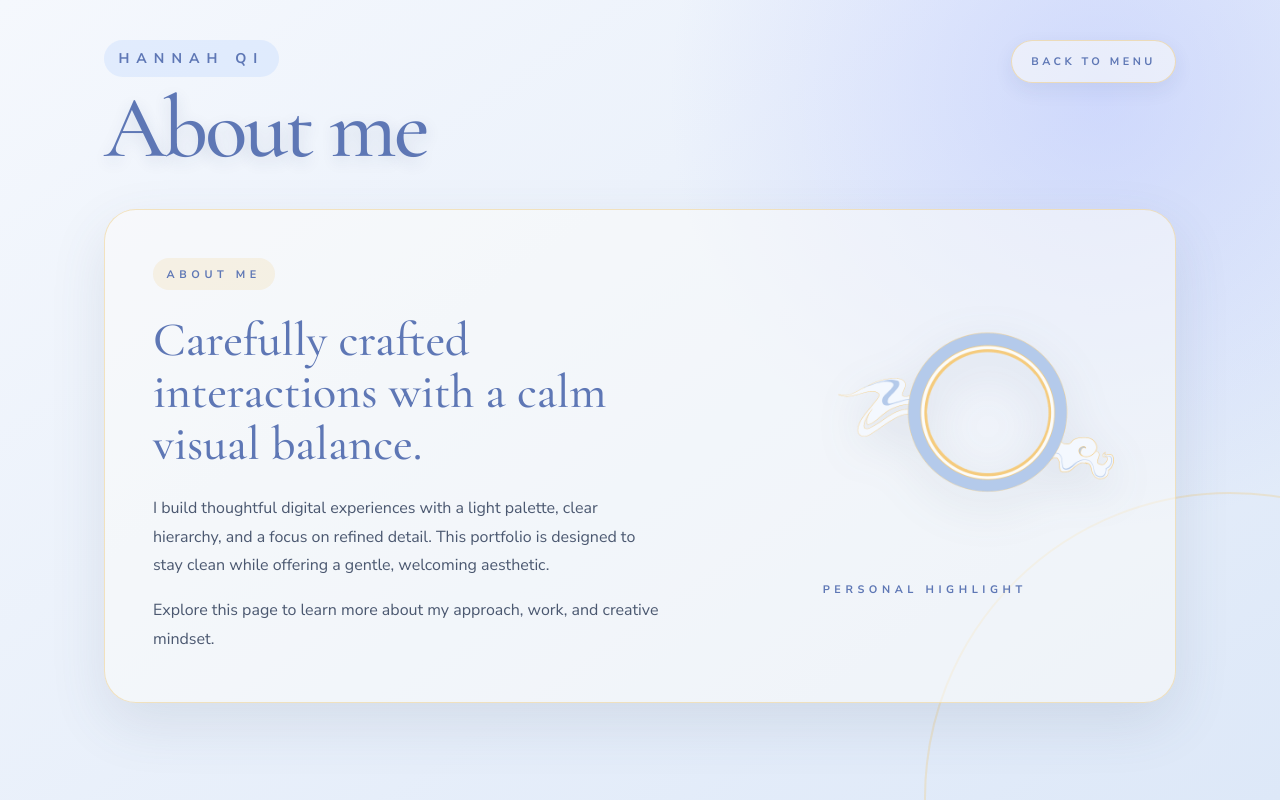
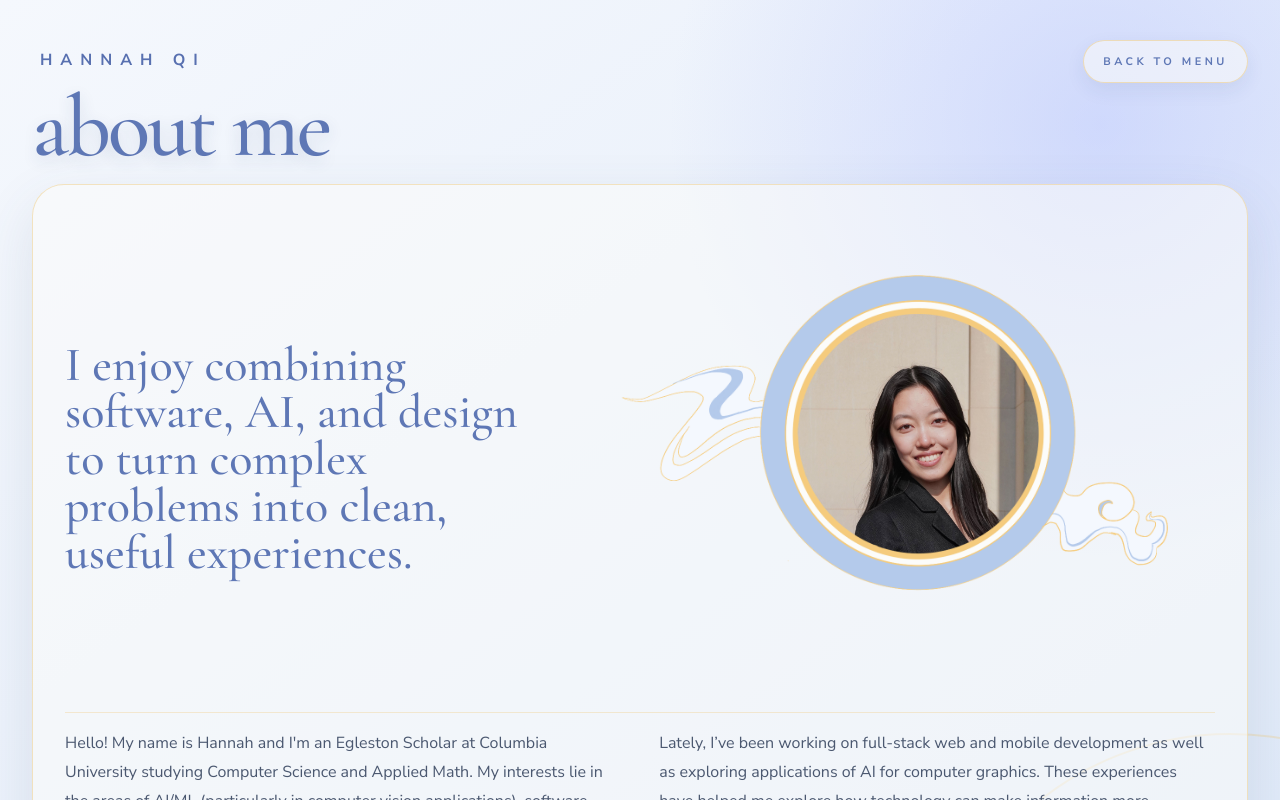
Before and after one commit to qiise/portfolio, a React (Vite) app: page /about in a window 1280 px wide. Shown: the top 800 px of the page. Built offline with nearby package versions, Linux system fonts and the light colour scheme.

Commit message:
about page content added

```diff
--- a/src/components/PortfolioLayout.jsx
+++ b/src/components/PortfolioLayout.jsx
@@ -7,11 +7,6 @@ function PortfolioLayout({ title, children, isMenu = false }) {
         <div>
           <p className="brand">{isMenu ? 'Hannah Qi' : 'Hannah Qi'}</p>
           <h1>{title}</h1>
-          <p>
-            {isMenu
-              ? 'where to next ?'
-              : ''}
-          </p>
         </div>
         <nav className="portfolio-nav">
           {!isMenu && (
--- a/src/pages/AboutPage/AboutPage.jsx
+++ b/src/pages/AboutPage/AboutPage.jsx
@@ -1,24 +1,33 @@
 import photoFrameLight from '../../../assets/Photo frame light.png';
 import PortfolioLayout from '../../components/PortfolioLayout';
+import picture from '../../../assets/portfolio pfp.jpg';
 import './styles.css';
 
 function AboutPage() {
   return (
     <div className="about-page">
-      <PortfolioLayout title="About me">
+      <PortfolioLayout title="about me">
         <section className="section section-card">
+          <div className="about-intro">
+            <h1 className="summary">I enjoy combining software, AI, and design to turn complex problems into clean, useful experiences.</h1>
+          </div>
+
+          <div className="photo-frame-stack">
+            <img src={picture} alt="Hannah's profile picture" className="profile-picture" />
+            <img src={photoFrameLight} alt="" className="photo-frame" />
+          </div>
+
           <div className="section-copy">
-            <span className="section-label">About me</span>
-            <h2>Carefully crafted interactions with a calm visual balance.</h2>
             <p>
-              I build thoughtful digital experiences with a light palette, clear hierarchy, and a focus on refined
-              detail. This portfolio is designed to stay clean while offering a gentle, welcoming aesthetic.
+              Hello! My name is Hannah and I'm an Egleston Scholar at Columbia University studying Computer Science and Applied Math.
+              My interests lie in the areas of AI/ML (particularly in computer vision applications), software development, and fintech.
+              I enjoy building things that are both technically challenging and practically useful, whether that’s a mobile app to help
+              students navigate course selection, or AI tools for pet health or modeling chemical systems.
+              I’m particularly drawn to projects that combine creative thinking and design with real-world impact.
             </p>
-            <p>Explore this page to learn more about my approach, work, and creative mindset.</p>
-          </div>
-          <div className="photo-frame-block">
-            <img src={photoFrameLight} alt="Photo frame placeholder" />
-            <span className="photo-label">Personal highlight</span>
+            <p>Lately, I’ve been working on full-stack web and mobile development as well as exploring applications of AI for computer graphics.
+              These experiences have helped me explore how technology can make information more accessible and bring fun ideas to life.
+              I’m always excited to keep learning, thinking creatively, and collaborating with others on new and interesting projects!</p>
           </div>
         </section>
       </PortfolioLayout>
--- a/src/pages/AboutPage/styles.css
+++ b/src/pages/AboutPage/styles.css
@@ -28,9 +28,9 @@
 .about-page .portfolio-page {
   position: relative;
   z-index: 1;
-  width: min(1120px, 100%);
+  width: min(1280px, 100%);
   margin: 0 auto;
-  padding: clamp(2rem, 5vh, 3.5rem) 1.5rem 4rem;
+  padding: clamp(2rem, 5vh, 3.5rem) 2rem 3rem;
 }
 
 .about-page .portfolio-header {
@@ -38,14 +38,18 @@
   justify-content: space-between;
   align-items: start;
   gap: 2rem;
-  margin-bottom: clamp(2rem, 5vh, 3.5rem);
+  margin-bottom: 1rem;
 }
 
 .about-page .brand {
-  display: inline-block;
+  display: inline-flex;
+  align-items: center;
+  gap: 0.5rem;
   margin: 0;
-  color: var(--page-blue);
-  font-size: 0.88rem;
+  padding: 0.55rem 0.8rem 0.3rem 0.5rem;
+  background: transparent;
+  color: #5870b0;
+  font-size: 1rem;
   font-weight: 700;
   letter-spacing: 0.5em;
   text-transform: uppercase;
@@ -86,23 +90,27 @@
 
 .about-page .section-card {
   display: grid;
-  grid-template-columns: minmax(18rem, 1fr) minmax(18rem, 0.8fr);
+  grid-template-columns: minmax(0, 1.05fr) minmax(22rem, 0.95fr);
+  grid-template-areas:
+    "intro visual"
+    "copy copy";
   align-items: center;
-  gap: clamp(2rem, 5vw, 4rem);
-  padding: clamp(1.5rem, 4vw, 3rem);
+  column-gap: clamp(1rem, 4vw, 3.5rem);
+  row-gap: clamp(1rem, 2.5vw, 1.75rem);
+  overflow: hidden;
+  padding: clamp(1rem, 4vw, 2rem);
   border: 1px solid rgba(238, 205, 136, 0.52);
   border-radius: 2rem;
   background: rgba(252, 252, 250, 0.54);
   box-shadow: 0 1.3rem 3.5rem rgba(75, 88, 112, 0.12);
 }
 
-.about-page .section-copy {
-  display: grid;
-  gap: 1rem;
+.about-page .about-intro {
+  grid-area: intro;
 }
 
 .about-page .section-label {
-  justify-self: start;
+  display: inline-flex;
   padding: 0.55rem 0.85rem;
   border-radius: 999px;
   background: rgba(238, 205, 136, 0.2);
@@ -113,13 +121,23 @@
   text-transform: uppercase;
 }
 
-.about-page .section-copy h2 {
-  margin: 0.55rem 0 0.45rem;
+.about-page .summary {
+  max-width: 30rem;
+  margin: 1.1rem 0 0;
   color: var(--page-blue);
   font-family: "Cormorant Garamond", Georgia, serif;
-  font-size: clamp(2.1rem, 4vw, 3rem);
+  font-size: 3rem;
   font-weight: 500;
-  line-height: 1.08;
+  line-height: 0.98;
+}
+
+.about-page .section-copy {
+  grid-area: copy;
+  display: grid;
+  grid-template-columns: repeat(2, minmax(0, 1fr));
+  gap: clamp(1.25rem, 3vw, 2.5rem);
+  padding-top: clamp(0.5rem, 2vw, 1rem);
+  border-top: 1px solid rgba(238, 205, 136, 0.38);
 }
 
 .about-page .section-copy p {
@@ -128,24 +146,37 @@
   line-height: 1.8;
 }
 
-.about-page .photo-frame-block {
-  display: grid;
-  gap: 0.9rem;
-  justify-items: center;
+.about-page .photo-frame-stack {
+  grid-area: visual;
+  position: relative;
+  width: min(160%, 50rem);
+  max-width: none;
+  aspect-ratio: 1848 / 1080;
+  justify-self: center;
+  transform: translate(-20%, 5%);
 }
 
-.about-page .photo-frame-block img {
-  width: 100%;
-  border-radius: 1.5rem;
-  filter: drop-shadow(0 0.9rem 1.4rem rgba(75, 88, 112, 0.12));
+.about-page .profile-picture {
+  position: absolute;
+  left: 65.7%;
+  top: 44.7%;
+  z-index: 0;
+  width: 34.8%;
+  aspect-ratio: 1;
+  transform: translate(-50%, -50%);
+  object-fit: cover;
+  object-position: 50% 42%;
+  border-radius: 50%;
+  clip-path: circle(50% at 50% 50%);
 }
 
-.about-page .photo-label {
-  color: var(--page-blue);
-  font-size: 0.68rem;
-  font-weight: 700;
-  letter-spacing: 0.42em;
-  text-transform: uppercase;
+.about-page .photo-frame {
+  position: absolute;
+  inset: 0;
+  z-index: 1;
+  width: 100%;
+  height: 100%;
+  pointer-events: none;
 }
 
 @media (max-width: 760px) {
@@ -155,5 +186,18 @@
 
   .about-page .section-card {
     grid-template-columns: 1fr;
+    grid-template-areas:
+      "intro"
+      "visual"
+      "copy";
+  }
+
+  .about-page .section-copy {
+    grid-template-columns: 1fr;
+  }
+
+  .about-page .photo-frame-stack {
+    width: min(132%, 36rem);
+    transform: translateX(-15%);
   }
 }
--- a/src/pages/MenuPage/MenuPage.jsx
+++ b/src/pages/MenuPage/MenuPage.jsx
@@ -17,7 +17,7 @@ function MenuPage() {
     <div className="page-styling">
       <img src={cloud2} alt="" className="menu-cloud-2" />
       <img src={cloud3} alt="" className="menu-cloud-3" />
-      <PortfolioLayout title="Choose a section to explore" isMenu>
+      <PortfolioLayout title="Where to next ?" isMenu>
         <div className="menu-grid">
           {navItems.map((item) => (
             <Link key={item.path} to={item.path} className="menu-card">
```
Also changed, not shown: assets/portfolio pfp.jpg (added), 6 other files (tests, documents, lock files or other folders).
